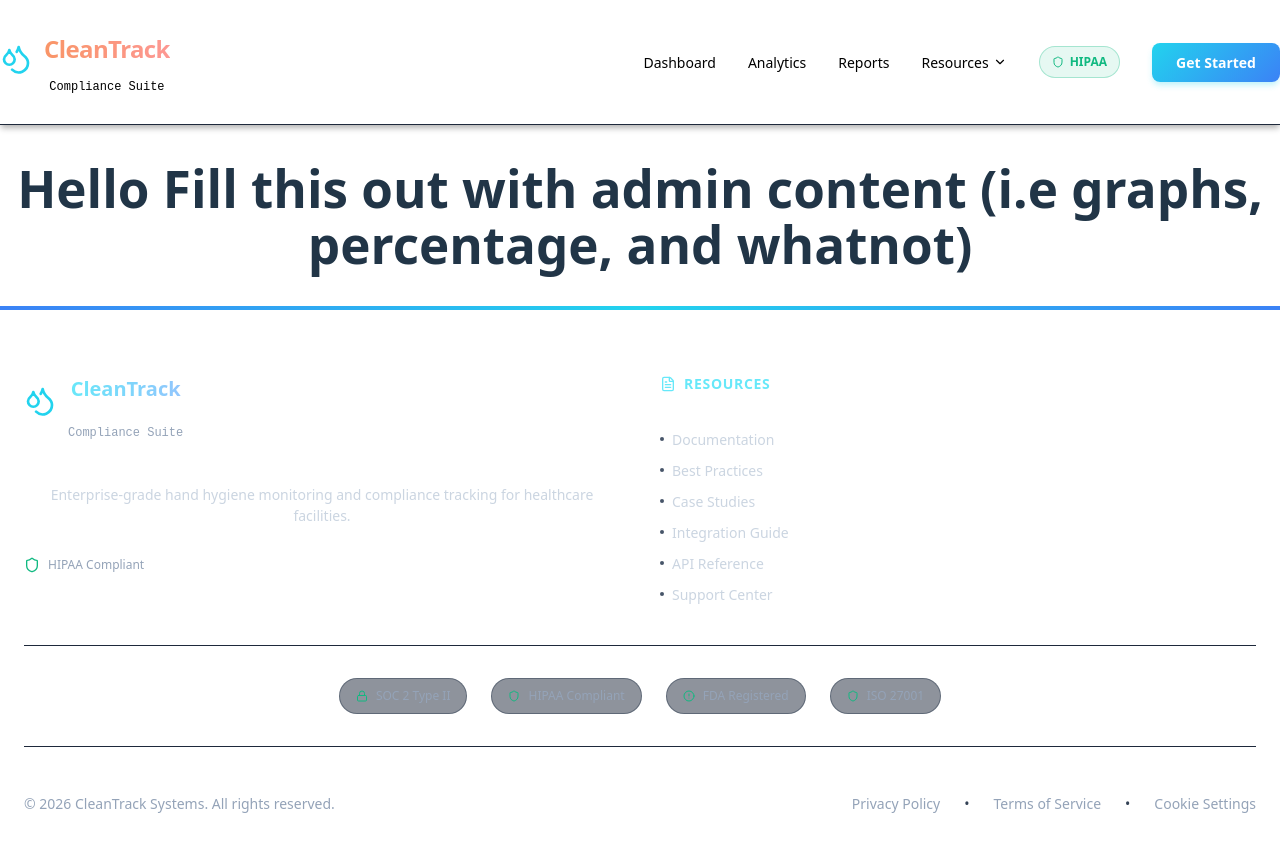
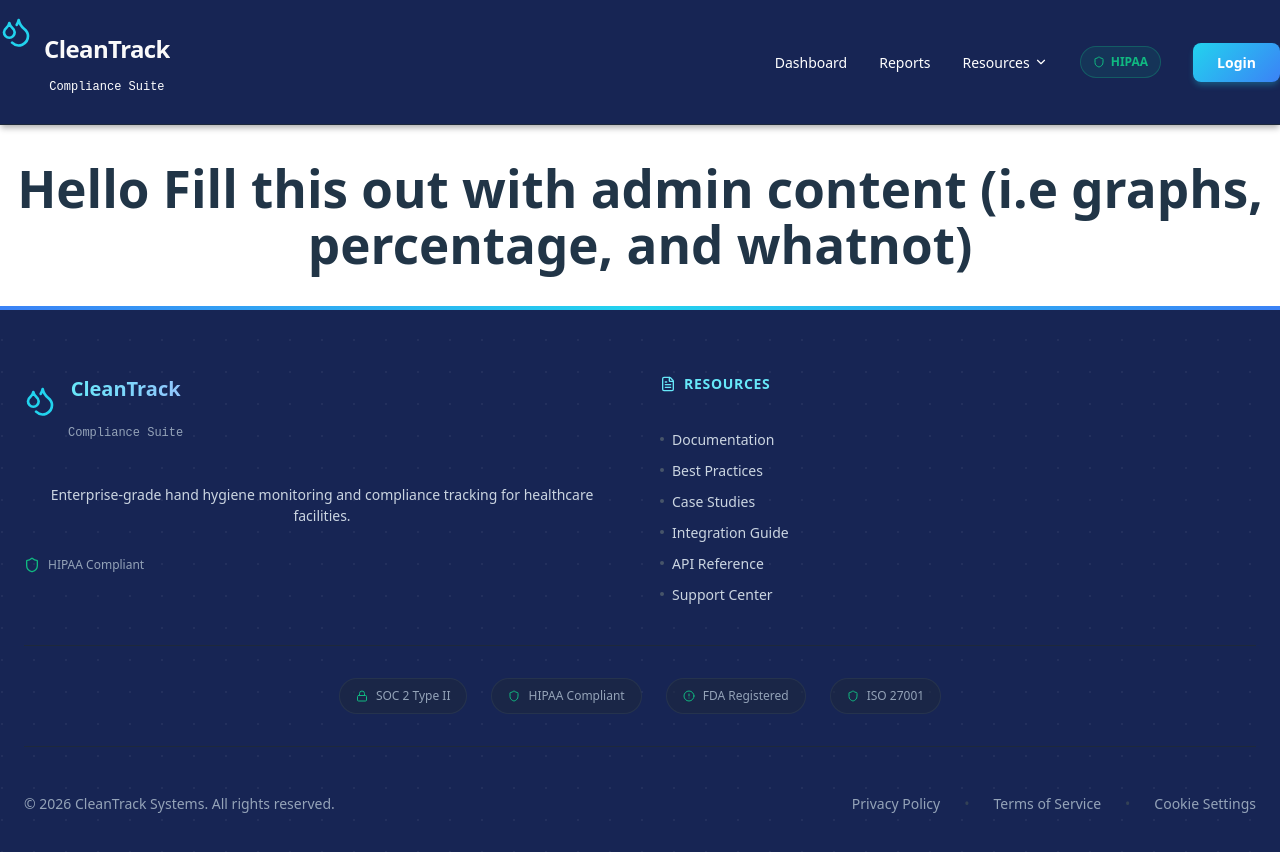
Before and after one commit to elmerpalencia/sanitrackwebsite, a React (Vite) app in the folder sanitrackwebsite/: page / in a window 1280 px wide. Shown: the top 852 px of the page. Built offline with nearby package versions, Linux system fonts and the light colour scheme; no server answers; the database is empty.

Commit message:
altered styling of header and footer, need to integrate tonys midsection with the admin midsection

```diff
--- a/sanitrackwebsite/src/App.jsx
+++ b/sanitrackwebsite/src/App.jsx
@@ -3,24 +3,24 @@ import Header from './Components/Header.jsx'
 import { useState, useEffect } from 'react';
 import './App.css'
 
-import { createClient } from "@supabase/supabase-js";
-const supabase = createClient(import.meta.env.VITE_SUPABASE_URL, import.meta.env.VITE_SUPABASE_PUBLISHABLE_KEY);
+// import { createClient } from "@supabase/supabase-js";
+// const supabase = createClient(import.meta.env.VITE_SUPABASE_URL, import.meta.env.VITE_SUPABASE_PUBLISHABLE_KEY);
 
 
 
 
 function App() {
 
-  const [instruments, setInstruments] = useState([]);
+  // const [instruments, setInstruments] = useState([]);
 
-  useEffect(() => {
-    getInstruments();
-  }, []);
+  // useEffect(() => {
+  //   getInstruments();
+  // }, []);
 
-  async function getInstruments() {
-    const { data } = await supabase.from("instruments").select();
-    setInstruments(data);
-  }
+  // async function getInstruments() {
+  //   const { data } = await supabase.from("instruments").select();
+  //   setInstruments(data);
+  // }
 
 
 
--- a/sanitrackwebsite/src/Components/Header.jsx
+++ b/sanitrackwebsite/src/Components/Header.jsx
@@ -45,14 +45,6 @@ export default function Header() {
                 Dashboard
               </a>
               <a
-                href="#analytics"
-                style={headerStyles.navLink}
-                onMouseEnter={(e) => e.currentTarget.style.color = '#67e8f9'}
-                onMouseLeave={(e) => e.currentTarget.style.color = '#cbd5e1'}
-              >
-                Analytics
-              </a>
-              <a
                 href="#reports"
                 style={headerStyles.navLink}
                 onMouseEnter={(e) => e.currentTarget.style.color = '#67e8f9'}
@@ -86,7 +78,7 @@ export default function Header() {
                   e.currentTarget.style.boxShadow = '0 4px 6px -1px rgba(34, 211, 238, 0.3)';
                 }}
               >
-                Get Started
+                Login
               </button>
             </div>
 
--- a/sanitrackwebsite/src/Components/styles.js
+++ b/sanitrackwebsite/src/Components/styles.js
@@ -2,7 +2,7 @@ export const headerStyles = {
   header: {
     top: 0,
     zIndex: 50,
-    background: '#ffffff',
+    background: '#172554',
     borderBottom: '1px solid #1e293b',
     boxShadow: '0 4px 6px -1px rgba(0, 0, 0, 0.3)'
   },
@@ -31,7 +31,7 @@ export const headerStyles = {
   },
   brandSection: {
     display: 'flex',
-    alignItems: 'center',
+    alignItems: 'cent#172554er',
     gap: '0.75rem',
     cursor: 'pointer',
     zIndex: 60
@@ -42,7 +42,7 @@ export const headerStyles = {
   brandTitle: {
     fontSize: '1.5rem',
     fontWeight: 'bold',
-    background: 'linear-gradient(90deg, #f99567 0%, #fd9893 100%)',
+    background: 'linear-gradient(90deg, #fafafa 0%, #fafafa 100%)',
     WebkitBackgroundClip: 'text',
     WebkitTextFillColor: 'transparent',
     backgroundClip: 'text',
@@ -50,18 +50,19 @@ export const headerStyles = {
   },
   subtitle: {
     fontSize: '0.75rem',
-    color: '#000000',
+    color: '#ffffff',
     fontFamily: 'monospace',
     marginTop: '-0.25rem'
   },
   desktopNav: {
     display: 'none',
     alignItems: 'center',
+    color: '#ffffff',
     gap: '2rem'
   },
   navLink: {
     fontSize: '0.875rem',
-    color: '#000000',
+    color: '#ffffff',
     textDecoration: 'none',
     fontWeight: '500',
     display: 'flex',
@@ -141,8 +142,8 @@ export const headerStyles = {
 export const footerStyles = {
   footer: {
     position: 'relative',
-    background: '#ffffff',
-    color: '#f1f5f9',
+    background: "#172554",
+    color: '#475569',
     overflow: 'hidden'
   },
   pattern: {
--- a/sanitrackwebsite/src/index.css
+++ b/sanitrackwebsite/src/index.css
@@ -18,6 +18,7 @@ a {
   color: #646cff;
   text-decoration: inherit;
 }
+
 a:hover {
   color: #535bf2;
 }
@@ -46,9 +47,11 @@ button {
   cursor: pointer;
   transition: border-color 0.25s;
 }
+
 button:hover {
   border-color: #646cff;
 }
+
 button:focus,
 button:focus-visible {
   outline: 4px auto -webkit-focus-ring-color;
@@ -59,9 +62,11 @@ button:focus-visible {
     color: #213547;
     background-color: #ffffff;
   }
+
   a:hover {
     color: #747bff;
   }
+
   button {
     background-color: #f9f9f9;
   }
```
